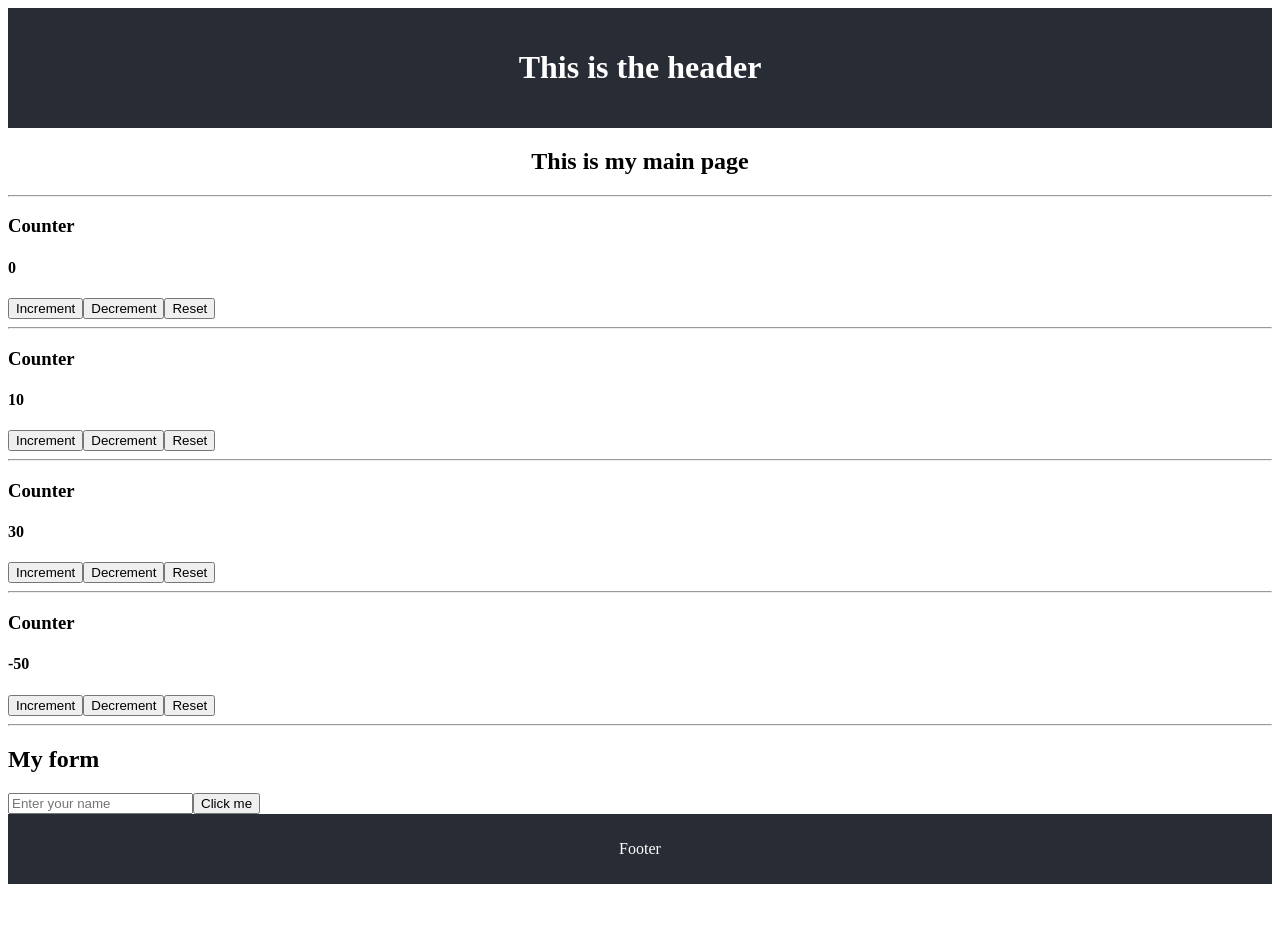
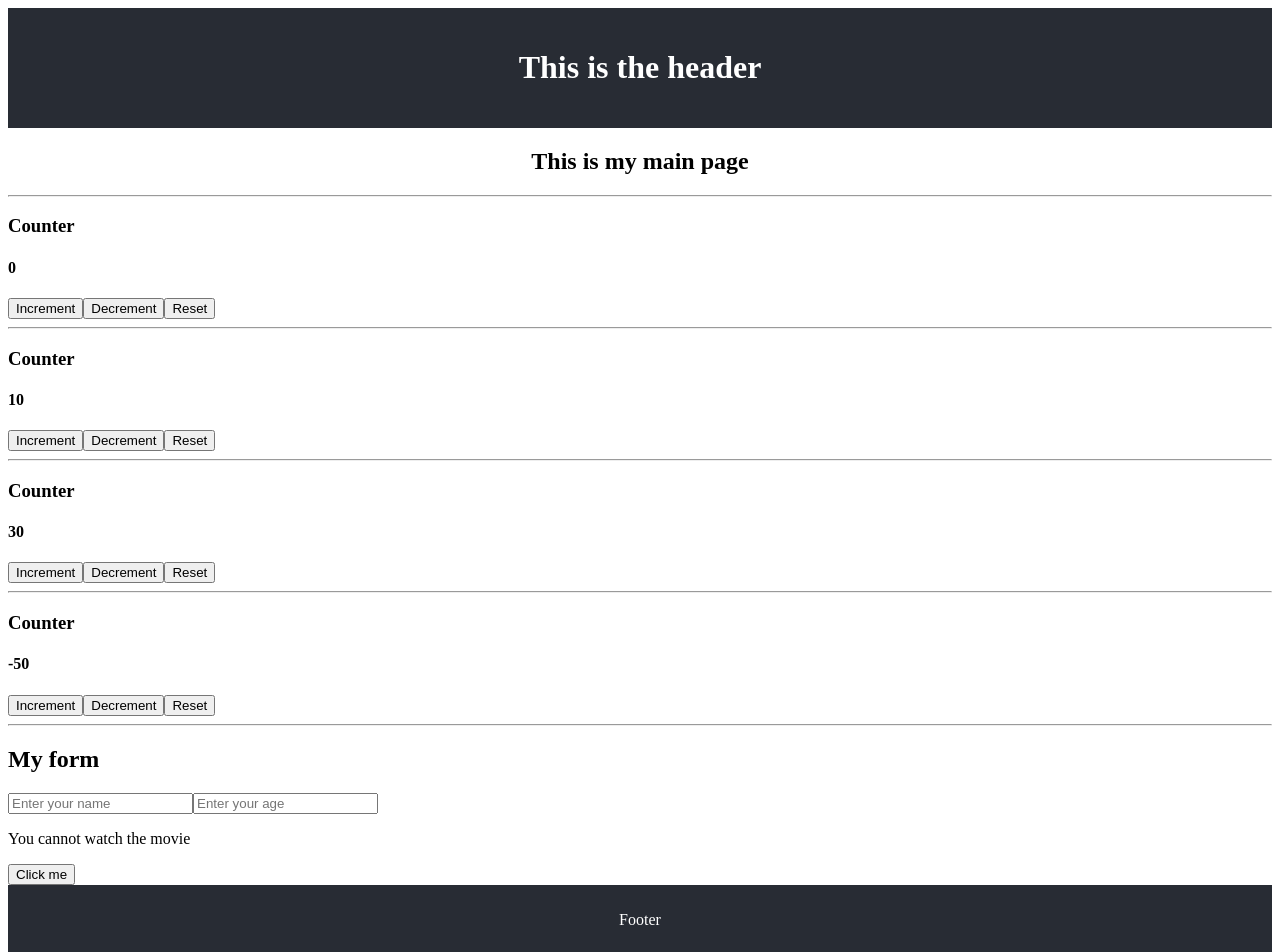
Before and after one commit to wanmuz86/hello-react-apr25, a React (Vite) app: page / in a window 1280 px wide. Shown: the top 952 px of the page. Before the commit the page ends 892 px from the top, so only its background shows below. Built offline with nearby package versions, Linux system fonts and the light colour scheme.

Commit message:
conditional rendering example

```diff
--- a/src/components/Main.jsx
+++ b/src/components/Main.jsx
@@ -7,6 +7,8 @@
     // setName - to set the value of the input field [setter]
     // useState('') - '' is the initial value of the input field
     const [name,setName] = useState('')
+    const [age,setAge] = useState('')
+    const [message,setMessage] = useState('')
 
   return (
     <div>
@@ -31,7 +33,22 @@
         <input type="text" placeholder='Enter your name'
         value={name}
         onChange={(e)=>setName(e.target.value)} />
-        <button onClick={()=>alert(`Hello ${name}`)}>Click me</button>
+
+        {/* Add input to retrieve the age */}
+        <input type="text" placeholder='Enter your age'
+        value={age}
+        onChange={(e)=>setAge(e.target.value)}
+        />
+        <p>{message}</p>
+        {
+            // Ternary operator or Conditional rendering
+            // If ... then... if not
+
+            age < 18 ?
+            <p>You cannot watch the movie</p> :
+            <p>You can watch the movie</p>
+        }
+        <button onClick={()=>setMessage(`Hello ${name}, you are ${age} years old`)}>Click me</button>
 
     </div>
   )
```
